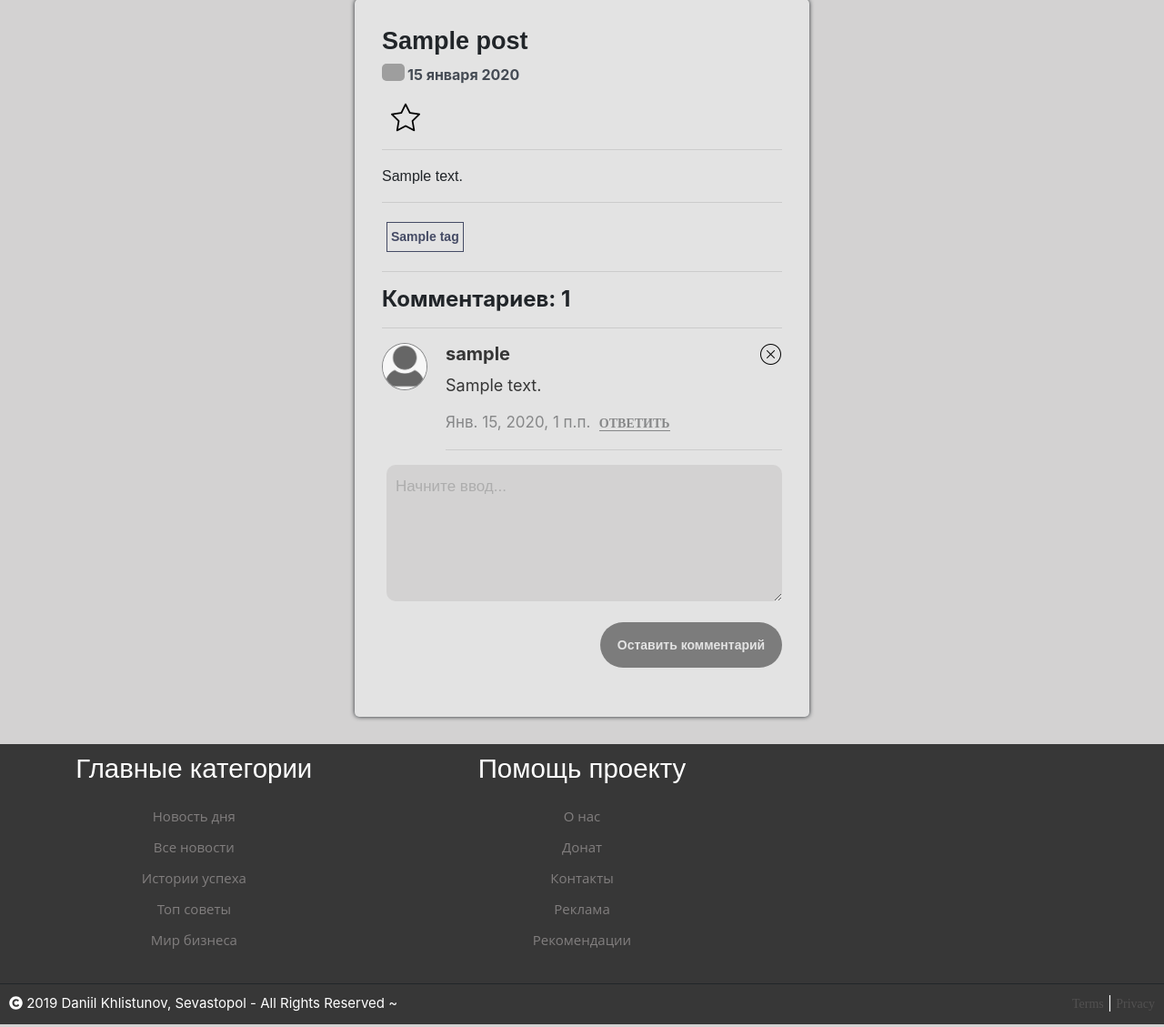
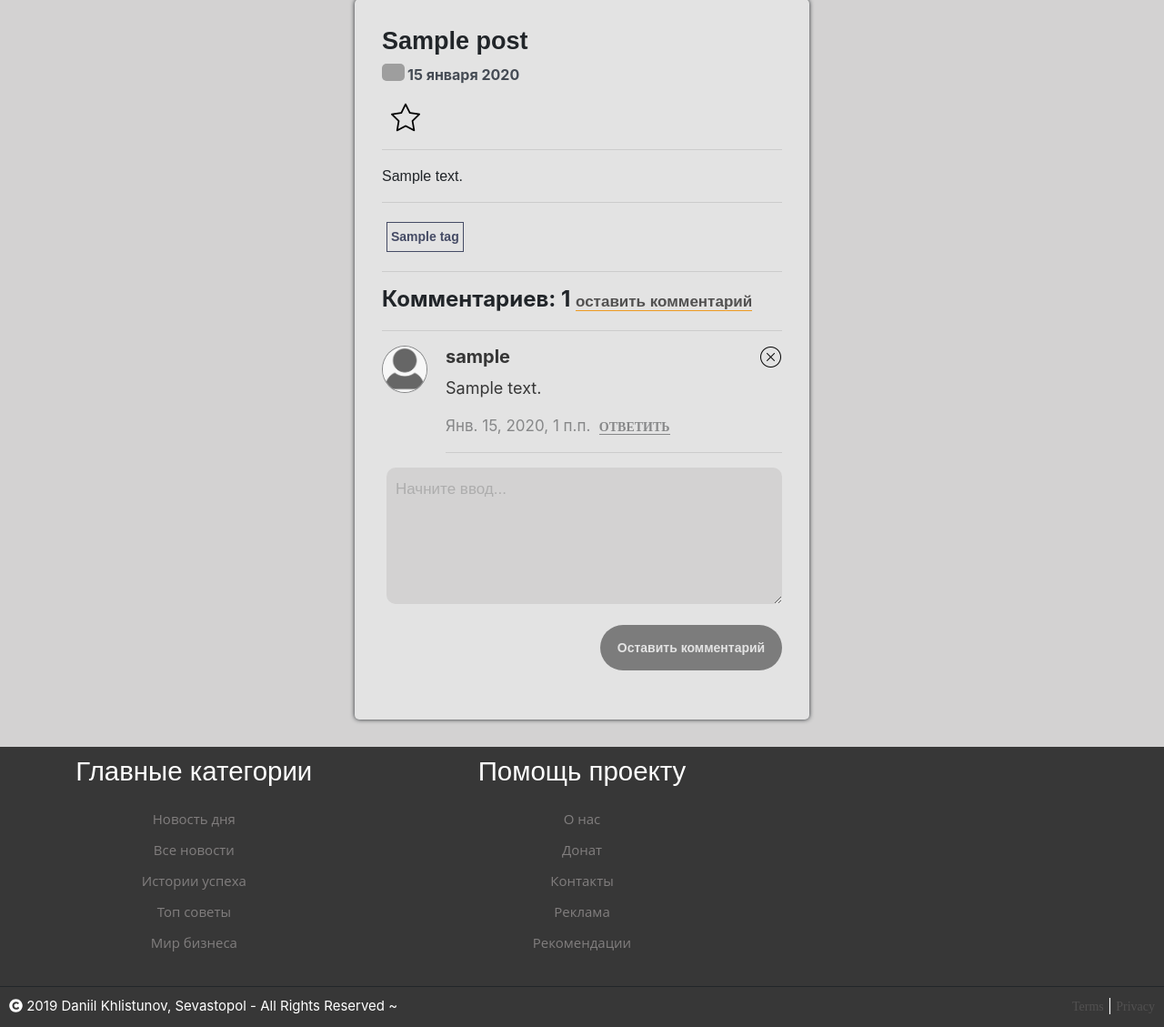
Before and after one commit to Daniil1703/EvanCarmichael, a Django app: a page that uses polls/templates/polls/includes/comments.html in a window 1280 px wide. Shown: the part 81-1210 px from the top of the page at 91% size. Run offline with Django 3.2, Linux system fonts and the light colour scheme; a user stored in the database is signed in; tables that the repository leaves empty hold one stand-in row (values such as "Sample post"); data that the repository does not hold is empty; some libraries are stand-ins or nearby versions; grey boxes are pictures that could not be loaded.

Commit message:
button surf to add post comment

```diff
--- a/polls/templates/polls/includes/comments.html
+++ b/polls/templates/polls/includes/comments.html
@@ -4,6 +4,9 @@
         Будьте первым, кто оставит комментарий
     {% else %}
         Комментариев: {{ comment.count }}
+        {% if user.is_authenticated %}
+        <a href="#write_comment" style="font-family: 'Ubuntu', sans-serif;font-size:17px; border-bottom: 1px solid #ed9a22;"> оставить комментарий</a>
+        {% endif %}
         <br>
         {{ comment.replies.count}}
     {% endif %}
@@ -82,7 +85,7 @@
 {% endfor %}
 <!-- -----------------------ОСТАВИТЬ КОММЕНТАРИЙ К СТАТЬЕ------------------------ -->
 {% if request.user.is_authenticated %}
-    <form class="comment-input-block" action="." method="post" style="margin-bottom:90px;">
+    <form id="write_comment" class="comment-input-block" action="." method="post" style="margin-bottom:90px;">
         {% csrf_token %}
             {{ form_class.as_p }}
             <button class="but_comment" type="submit" name="button">Оставить комментарий</button>
```
